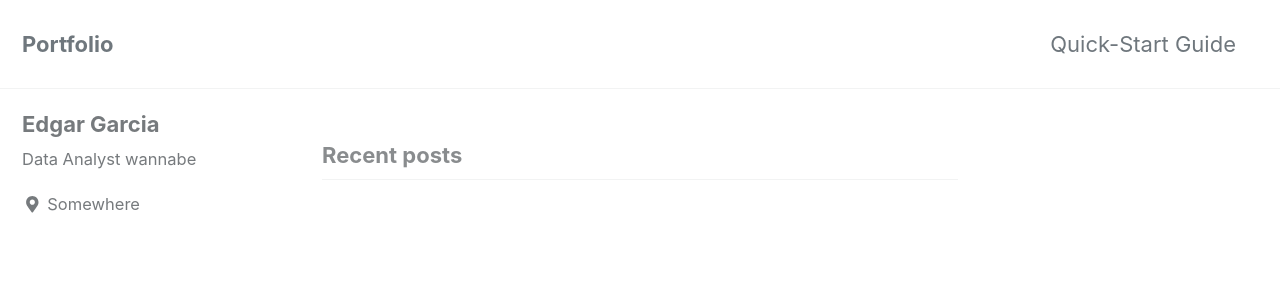
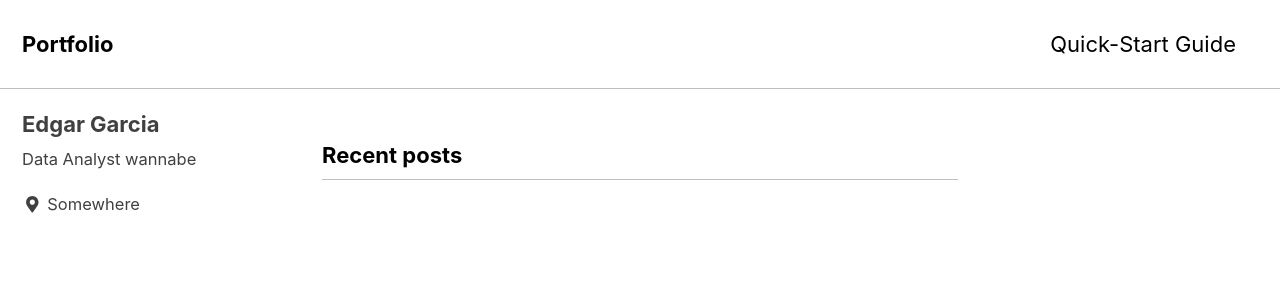
Before and after one commit to Edgarciah/Edgarciah.github.io, a Jekyll site: the page built from index.html, in a window 1280 px wide and 900 px high. Shown: the top 300 px of the window. Built offline with Jekyll 4.4.1, drawn with Linux system fonts in a browser that asks for light colours; cached includes are drawn as plain includes; the list of posts is cut into pages by our own code.

Commit message:
Update _config.yml

```diff
--- a/_config.yml
+++ b/_config.yml
@@ -12,7 +12,7 @@
 
 # theme                  : "minimal-mistakes-jekyll"
 # remote_theme           : "mmistakes/minimal-mistakes"
-minimal_mistakes_skin    : "default" # "air", "aqua", "contrast", "dark", "dirt", "neon", "mint", "plum", "sunrise"
+minimal_mistakes_skin    : "contrast" #"default", "air", "aqua", "contrast", "dark", "dirt", "neon", "mint", "plum", "sunrise"
 
 # Site Settings
 locale                   : "en-US"
```
